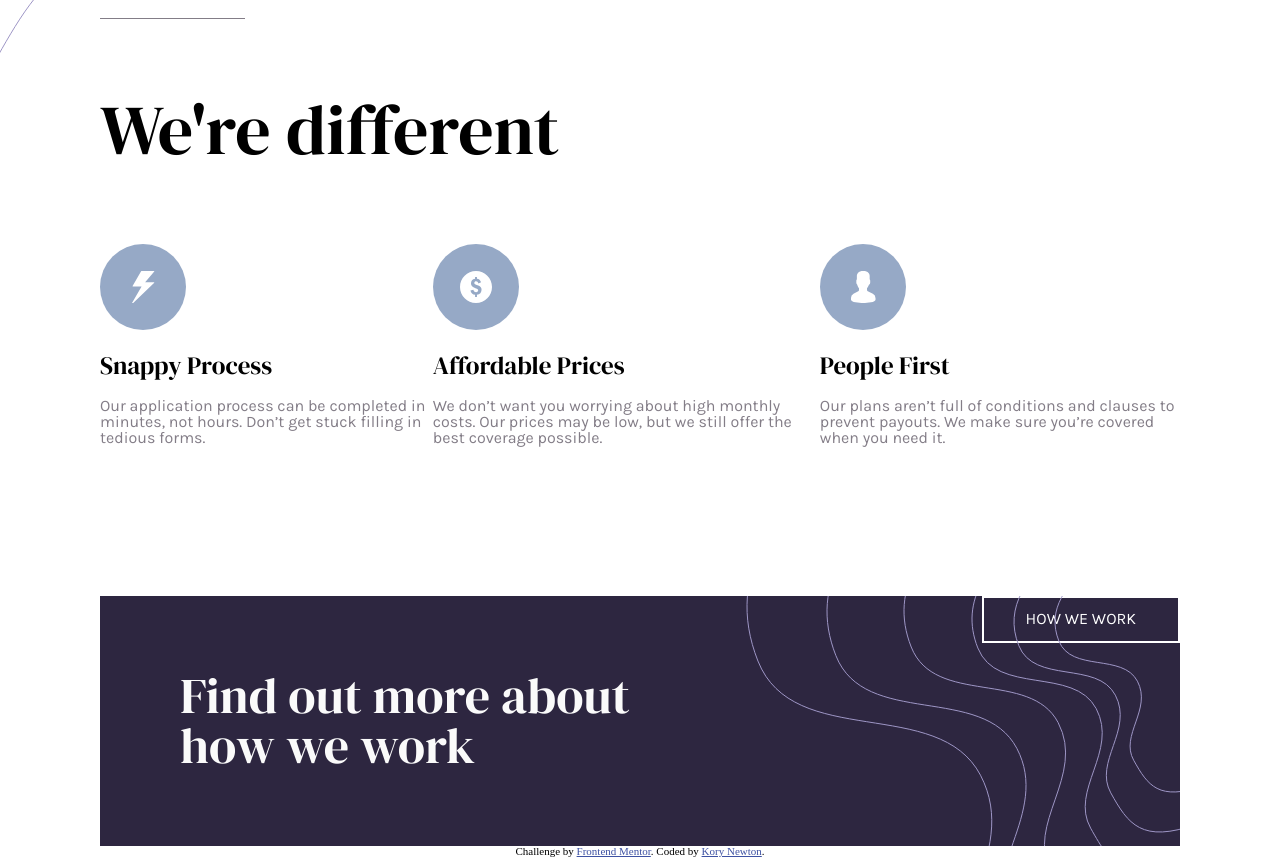
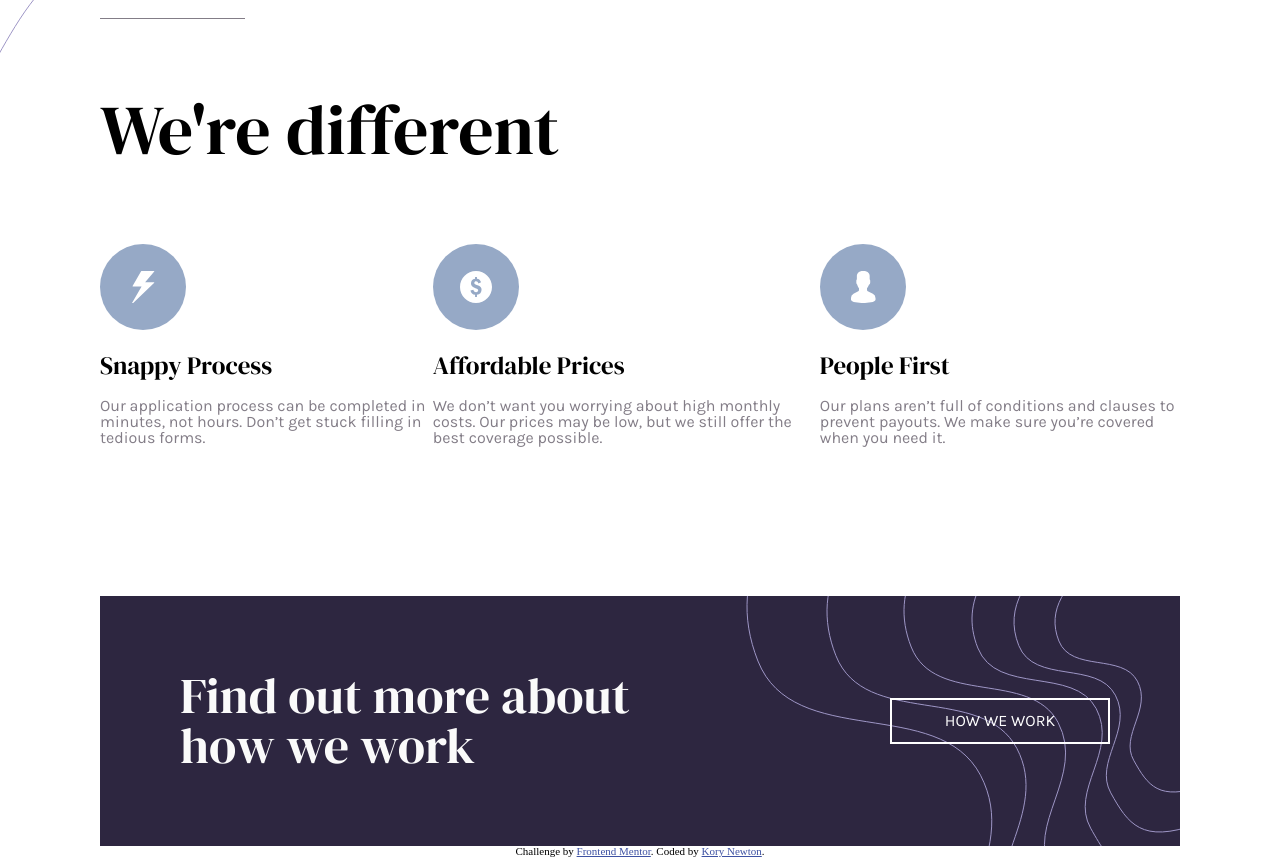
Before and after one commit to korynewton/korynewton.github.io-insure, a plain HTML site: page index.html in a window 1280 px wide. Shown: the part 957-1814 px from the top of the page. Drawn offline with Linux system fonts and the light colour scheme.

Commit message:
How We Work section

```diff
--- a/index.html
+++ b/index.html
@@ -116,7 +116,7 @@
             <h2>Find out more about how we work</h2>
           </div>
           <div class="find-out-more-link">
-            <a href="https://google.com">How We Work</a>
+            <a href="#">How We Work</a>
           </div>
         </div>
       </div>
--- a/styles/index.css
+++ b/styles/index.css
@@ -196,6 +196,7 @@ section .break {
   background-color: hsl(256, 26%, 20%);
   display: flex;
   justify-content: space-between;
+  align-items: center;
   position: relative;
 }
 
@@ -210,10 +211,11 @@ section .break {
   position: absolute;
   top: 0;
   right: 0;
+  z-index: 1;
 }
 
 .find-out-more-text {
-  width: 45%;
+  width: 50%;
   display: flex;
   justify-content: center;
   align-items: center;
@@ -228,10 +230,13 @@ section .break {
 }
 
 .find-out-more-link {
+  margin-right: 70px;
+  z-index: 2;
   display: flex;
   justify-content: center;
   align-items: center;
   border: 2px solid white;
   height: 17%;
-  width: 18%;
+  width: 20%;
+  cursor: pointer;
 }
```
